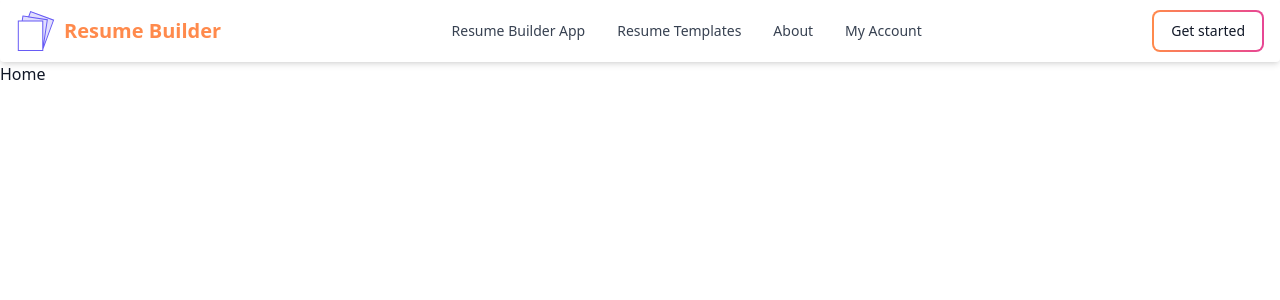
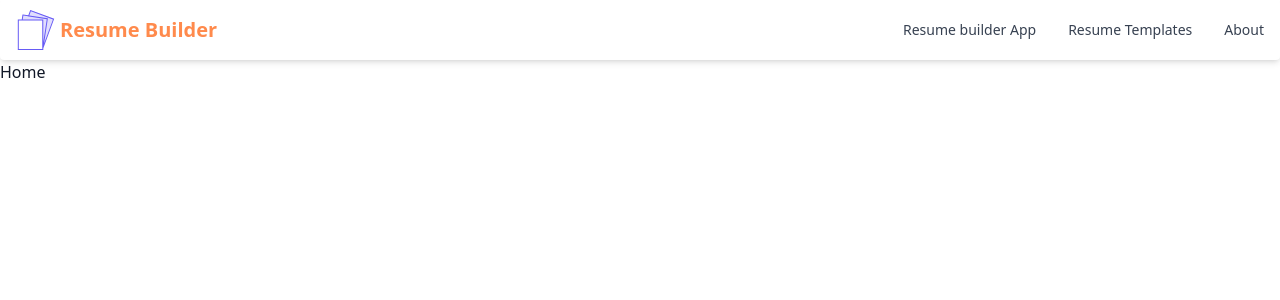
Before and after one commit to MuhammadBilal0111/BaliResumate, a React (Vite) app in the folder Client/: page / in a window 1280 px wide. Shown: the top 300 px of the page. Built offline with nearby package versions, Linux system fonts and the light colour scheme.

Commit message:
creating Header component UI

```diff
--- a/Client/src/components/Header.jsx
+++ b/Client/src/components/Header.jsx
@@ -1,32 +1,32 @@
 import React from "react";
 import { Button, Navbar } from "flowbite-react";
 import { Link } from "react-router-dom";
+import { useLocation } from "react-router-dom";
 function Header() {
+  const path = useLocation().pathname;
   return (
-    <Navbar className="text-center text-4xl shadow-md px-4" fluid rounded>
-      <Navbar.Brand href="" className="flex gap-2">
+    <Navbar className="text-center shadow-md px-4" fluid rounded>
+      <Navbar.Brand href="" className="flex gap-1">
         <img src="/logo.svg" width={40} height={40} alt="" />
         <span className="self-center whitespace-nowrap text-xl font-bold text-orange-400">
           Resume Builder
         </span>
       </Navbar.Brand>
+      <Navbar.Collapse>
+        <Navbar.Link active={path === "/resume-build"}>
+          <Link to="/resume-build">Resume builder App</Link>
+        </Navbar.Link>
+        <Navbar.Link
+          className="hover:text-red-700"
+          active={path === "/resume-template"}
+        >
+          <Link to="/resume-templates">Resume Templates</Link>
+        </Navbar.Link>
+        <Navbar.Link active={path === "/about"}>
+          <Link to="/about">About</Link>
+        </Navbar.Link>
+      </Navbar.Collapse>
       <Navbar.Toggle />
-      <Navbar.Collapse>
-        <Navbar.Link href="" className="hover:bg-orange-400">
-          Resume Builder App
-        </Navbar.Link>
-        <Navbar.Link href="">Resume Templates</Navbar.Link>
-        <Navbar.Link href="">About</Navbar.Link>
-        <Navbar.Link href="">My Account</Navbar.Link>
-      </Navbar.Collapse>
-      <Link to="/sign-in">
-        <Button
-          className="bg-gradient-to-r from-orange-400 to-pink-500"
-          outline
-        >
-          Get started
-        </Button>
-      </Link>
     </Navbar>
   );
 }
```
